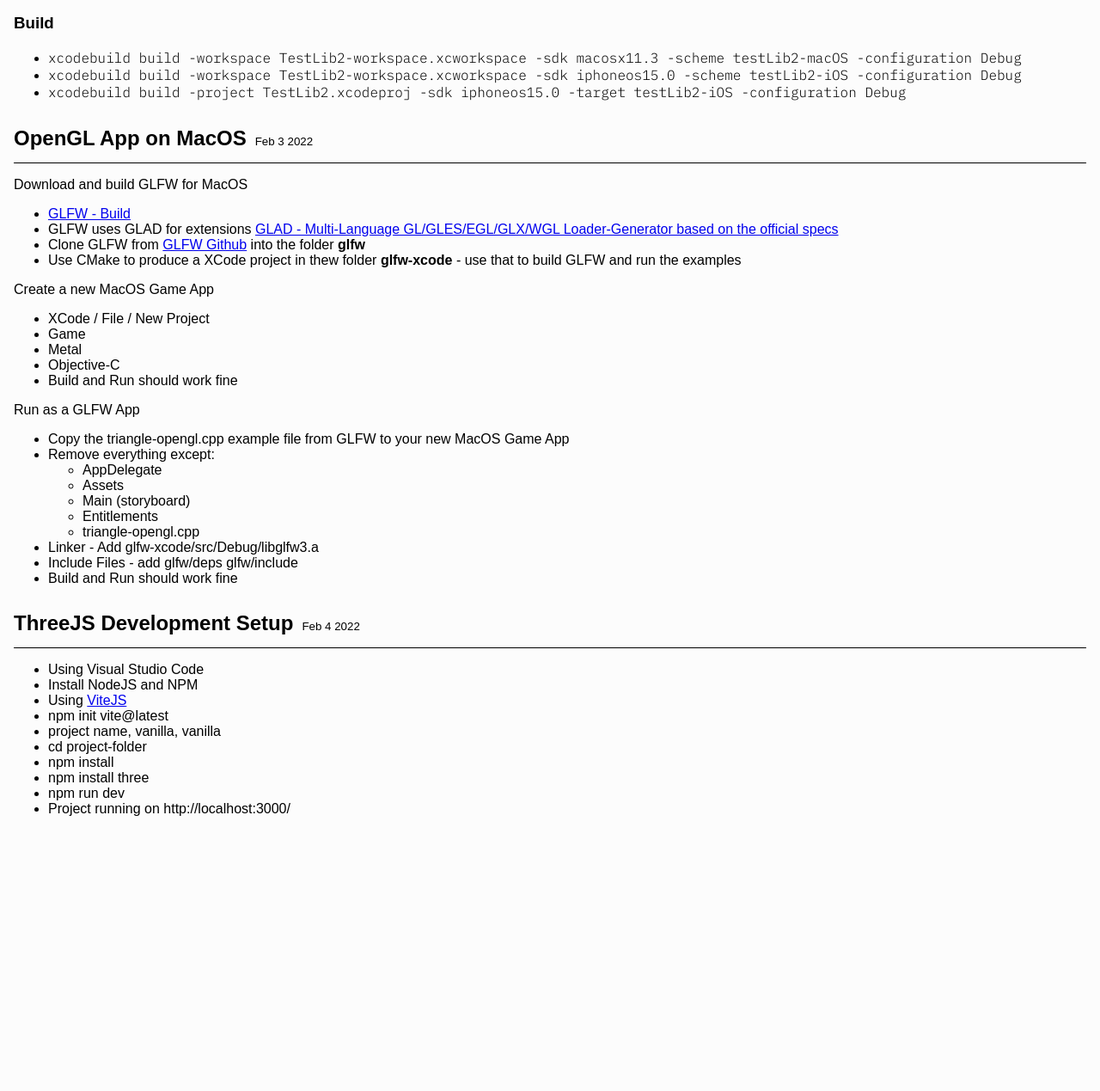
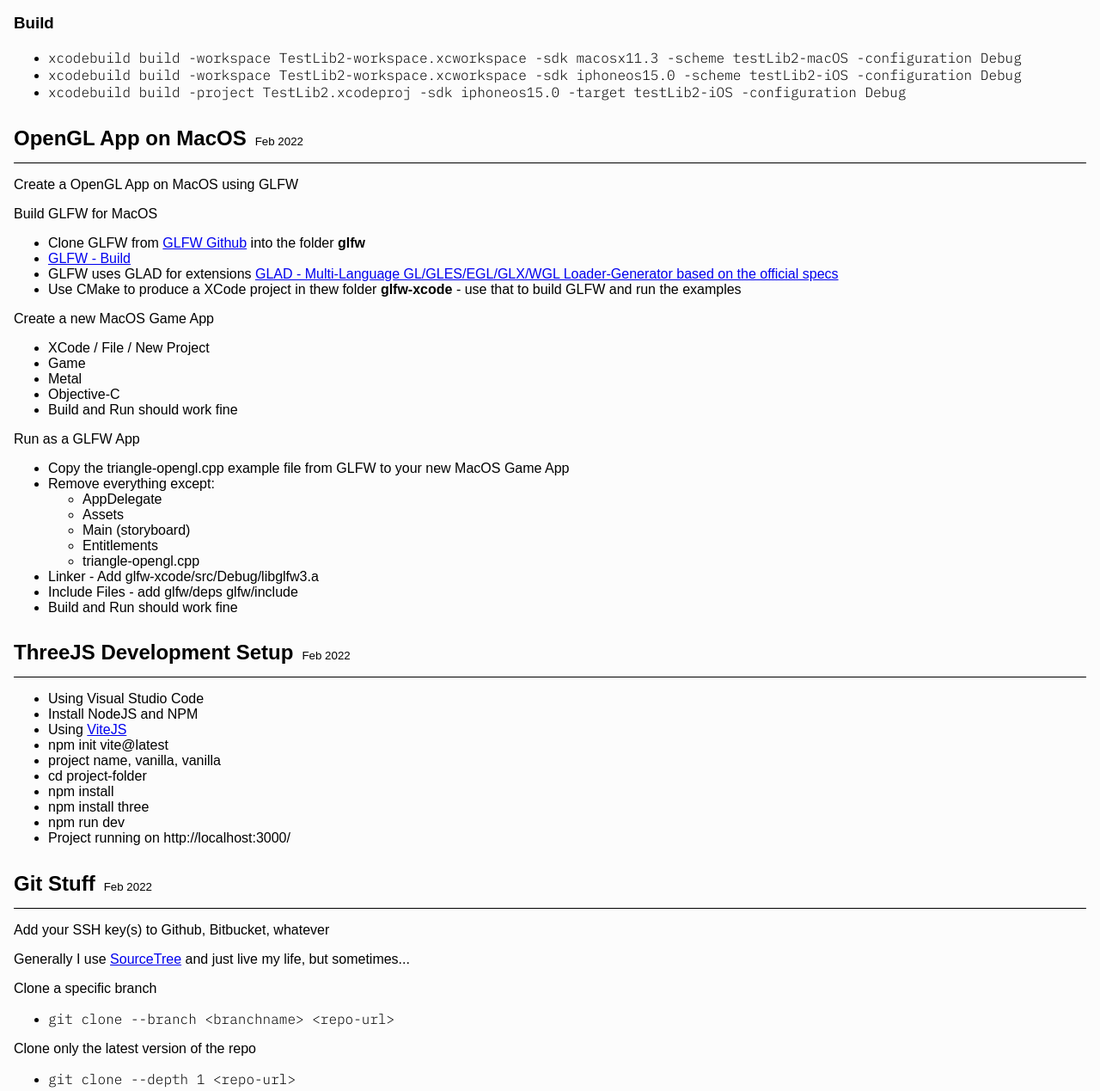
Before and after one commit to roarflolo/roarflolo.github.io, a plain HTML site: page index.html in a window 1280 px wide. Shown: the part 1529-2798 px from the top of the page at 86% size. Before the commit the page ends 2495 px from the top, so only its background shows below. Drawn offline with Linux system fonts and the light colour scheme; a web font is replaced by a local one.

Commit message:
Minor changes.

```diff
--- a/index.html
+++ b/index.html
@@ -42,7 +42,7 @@
     <p>A lot of the stuff here is the plumbing, duct-tape, and WD-40 needed to get to the fun part</p>
 
     <header>
-      <h2>XCode command line tools</h2><span>Feb 3 2022</span>
+      <h2>XCode command line tools</h2><span>Feb 2022</span>
     </header>
     <ul>
       <li><code>xcode-select –install</code></li>
@@ -50,7 +50,7 @@
 
 
     <header>
-      <h2>Homebrew for MacOS</h2><span>Feb 3 2022</span>
+      <h2>Homebrew for MacOS</h2><span>Feb 2022</span>
     </header>
     <p>Homebrew makes life a lot easier.</p>
     <ul>
@@ -61,7 +61,7 @@
 
 
     <header>
-      <h2>XCode Static Library for C++</h2><span>Feb 3 2022 - XCode 13.0</span>
+      <h2>XCode Static Library for C++</h2><span>Feb 2022 - XCode 13</span>
     </header>
     <ul>
       <li>File > New Project</li>
@@ -77,7 +77,7 @@
 
 
     <header>
-      <h2>XCode Copy Build Result</h2><span>Feb 3 2022 - XCode 13.0</span>
+      <h2>XCode Copy Build Result</h2><span>Feb 2022 - XCode 13</span>
     </header>
     <p>Copy the library file</p>
     <ul>
@@ -104,7 +104,7 @@
 
 
     <header>
-      <h2>XCode - Command Line Build</h2><span>Feb 3 2022 - XCode 13.0</span>
+      <h2>XCode - Command Line Build</h2><span>Feb 2022 - XCode 13</span>
     </header>
     <h3>List available SDKs</h3>
     <ul>
@@ -140,14 +140,15 @@
 
 
     <header>
-      <h2>OpenGL App on MacOS</h2><span>Feb 3 2022</span>
+      <h2>OpenGL App on MacOS</h2><span>Feb 2022</span>
     </header>
-    <p>Download and build GLFW for MacOS</p>
+    <p>Create a OpenGL App on MacOS using GLFW</p>
+    <p>Build GLFW for MacOS</p>
     <ul>
+      <li>Clone GLFW from <a href="https://github.com/glfw/glfw">GLFW Github</a> into the folder <b>glfw</b></li>
       <li><a href="https://www.glfw.org/docs/latest/compile.html">GLFW - Build</a></li>
       <li>GLFW uses GLAD for extensions <a href="https://glad.dav1d.de/">GLAD - Multi-Language GL/GLES/EGL/GLX/WGL
           Loader-Generator based on the official specs</a></li>
-      <li>Clone GLFW from <a href="https://github.com/glfw/glfw">GLFW Github</a> into the folder <b>glfw</b></li>
       <li>Use CMake to produce a XCode project in thew folder <b>glfw-xcode</b> - use that to build GLFW and run the
         examples</li>
     </ul>
@@ -181,7 +182,7 @@
 
 
     <header>
-      <h2>ThreeJS Development Setup</h2><span>Feb 4 2022</span>
+      <h2>ThreeJS Development Setup</h2><span>Feb 2022</span>
     </header>
     <ul>
       <li>Using Visual Studio Code</li>
@@ -196,6 +197,26 @@
       <li>Project running on http://localhost:3000/</li>
     </ul>
 
+
+    <header>
+      <h2>Git Stuff</h2><span>Feb 2022</span>
+    </header>
+
+    <p>Add your SSH key(s) to Github, Bitbucket, whatever</p>
+
+    <p>Generally I use <a href="https://www.sourcetreeapp.com/">SourceTree</a> and just live my life, but sometimes...</p>
+
+    <p>Clone a specific branch</p>
+    <ul>
+      <li><code>git clone --branch &lt;branchname&gt; &lt;repo-url&gt;</code></li>
+    </ul>
+
+    <p>Clone only the latest version of the repo</p>
+    <ul>
+      <li><code>git clone --depth 1 &lt;repo-url&gt;</code></li>
+    </ul>
+
+
   </main>
 </body>
 
```
